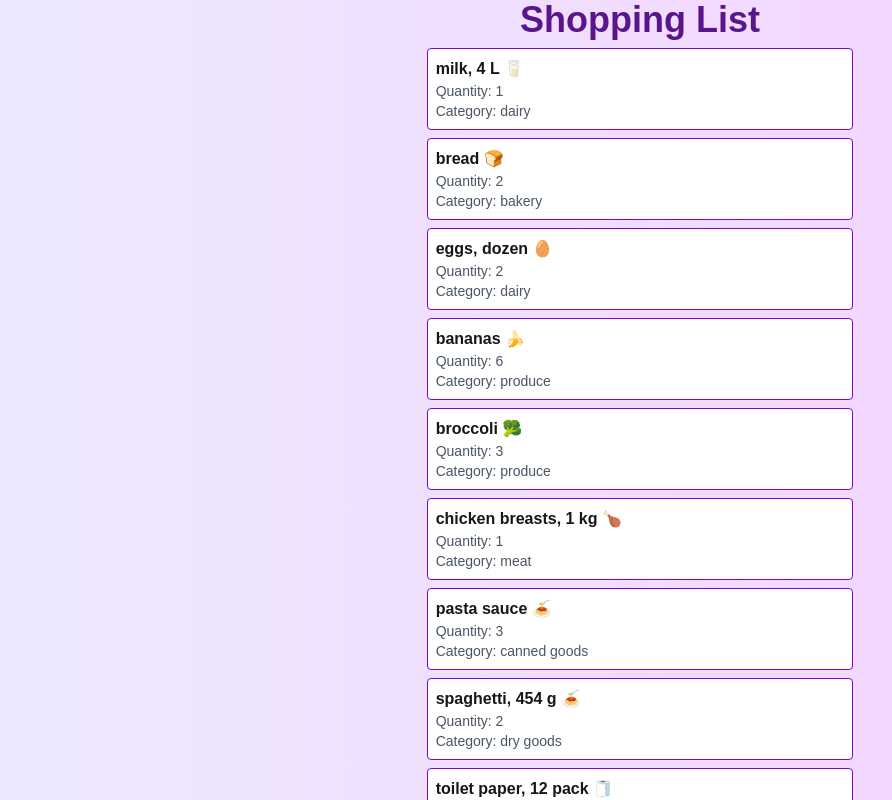
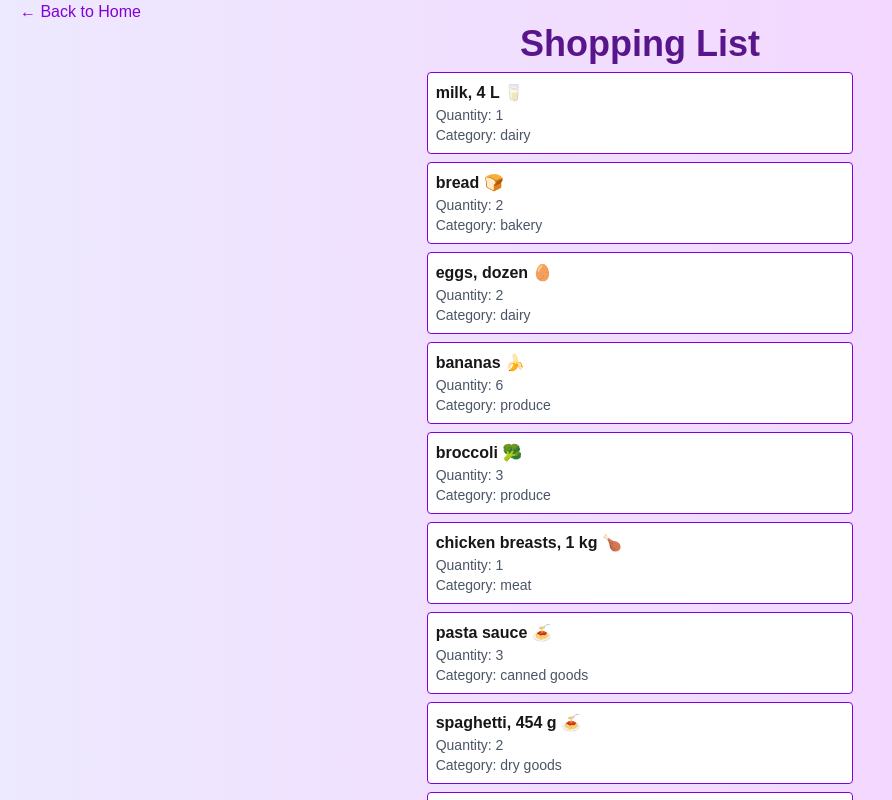
Before and after one commit to cresdom/cprg306-assignments, a Next.js app: page /week-3 in a window 1280 px wide. Shown: the top 800 px of the page, without its empty margins (0-892 px from the left). Built offline with nearby package versions, Linux system fonts and the light colour scheme.

Commit message:
added "back to home" link

```diff
--- a/app/week-3/page.js
+++ b/app/week-3/page.js
@@ -1,8 +1,10 @@
+import Link from "next/link";
 import GroceryItemList from "./GroceryItemList";
 
 export default function Page() {
 return (
 <main className="bg-linear-to-r from-violet-100 to-fuchsia-200">
+    <Link href="/" className="text-purple-700 hover:underline pl-5 font-light">← Back to Home</Link>
     <h1 className="text-4xl font-bold text-purple-900 text-center mb-2">Shopping List</h1>
     <GroceryItemList/>
 </main>
```
